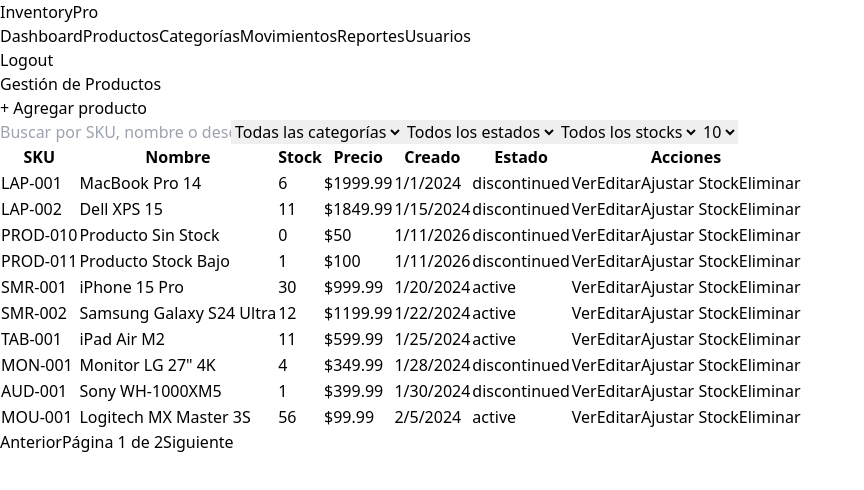
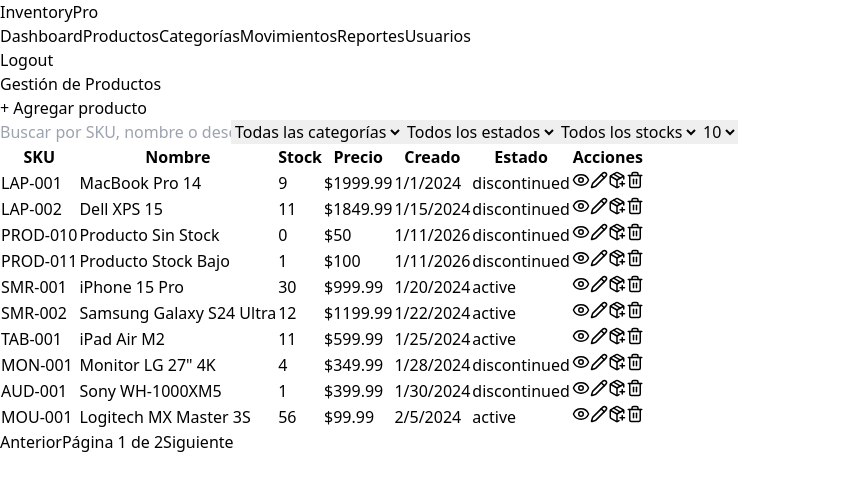
Before and after one commit to Nelson-Sosa/InventoryPro, a React (Vite) app: page /products in a window 1280 px wide. Shown: the top 490 px of the page, without its empty margins (0-864 px from the left). Built offline with nearby package versions, Linux system fonts and the light colour scheme; data requests are answered from the project's data file; sample sign-in values are in the browser's storage.

Commit message:
"mejorar diseño de ProductTable"

```diff
--- a/db.json
+++ b/db.json
@@ -71,13 +71,13 @@
       "categoryId": "1",
       "price": 1999.99,
       "cost": 1500,
-      "stock": 6,
+      "stock": 9,
       "minStock": 5,
       "maxStock": 50,
       "unit": "unidad",
       "status": "discontinued",
       "createdAt": "2024-01-01",
-      "updatedAt": "2026-01-12T15:50:17.621Z",
+      "updatedAt": "2026-01-13T03:02:38.596Z",
       "imageUrl": "https://cdsassets.apple.com/live/SZLF0YNV/images/sp/111902_mbp14-silver2.png"
     },
     {
--- a/package.json
+++ b/package.json
@@ -13,6 +13,7 @@
     "@hookform/resolvers": "^5.2.2",
     "axios": "^1.13.2",
     "date-fns": "^4.1.0",
+    "lucide-react": "^0.562.0",
     "react": "^19.2.0",
     "react-dom": "^19.2.0",
     "react-hook-form": "^7.71.0",
--- a/src/components/products/ProductTable.tsx
+++ b/src/components/products/ProductTable.tsx
@@ -1,5 +1,7 @@
 import { useState } from "react";
 import { Product } from "../../types/Product";
+import { Eye, Pencil, Trash2, PackagePlus } from "lucide-react";
+
 
 interface Props {
   products: Product[];
@@ -35,44 +37,89 @@ const ProductTable = ({ products, onDelete, onView, onEdit, onAdjustStock }: Pro
   };
 
   return (
-    <table className="w-full border">
-      <thead>
+  <div className="w-full overflow-x-auto rounded-lg border bg-white shadow-sm">
+    <table className="w-full border-collapse text-sm">
+      <thead className="bg-gray-100 text-gray-700">
         <tr>
-          <th onClick={() => handleSort("sku")} className="cursor-pointer">SKU</th>
-          <th onClick={() => handleSort("name")} className="cursor-pointer">Nombre</th>
-          <th onClick={() => handleSort("stock")} className="cursor-pointer">Stock</th>
-          <th onClick={() => handleSort("price")} className="cursor-pointer">Precio</th>
-          <th onClick={() => handleSort("createdAt")} className="cursor-pointer">Creado</th>
-          <th>Estado</th>
-          <th>Acciones</th>
+          <th onClick={() => handleSort("sku")} className="cursor-pointer px-3 py-2 text-left hover:text-blue-600">
+            SKU
+          </th>
+          <th onClick={() => handleSort("name")} className="cursor-pointer px-3 py-2 text-left hover:text-blue-600">
+            Nombre
+          </th>
+          <th onClick={() => handleSort("stock")} className="cursor-pointer px-3 py-2 text-left hover:text-blue-600">
+            Stock
+          </th>
+          <th onClick={() => handleSort("price")} className="cursor-pointer px-3 py-2 text-left hover:text-blue-600">
+            Precio
+          </th>
+          <th onClick={() => handleSort("createdAt")} className="cursor-pointer px-3 py-2 text-left hover:text-blue-600">
+            Creado
+          </th>
+          <th className="px-3 py-2 text-left">Estado</th>
+          <th className="px-3 py-2 text-left">Acciones</th>
         </tr>
       </thead>
-      <tbody>
-        {sortedProducts.map(p => {
-          let stockColor = "text-green-600";
-          if (p.stock === 0) stockColor = "text-red-600";
-          else if (p.stock < p.minStock) stockColor = "text-yellow-600";
+
+      <tbody className="divide-y">
+        {sortedProducts.map((p) => {
+          let stockColor = "text-green-600 font-medium";
+          if (p.stock === 0) stockColor = "text-red-600 font-medium";
+          else if (p.stock < p.minStock) stockColor = "text-yellow-600 font-medium";
 
           return (
-            <tr key={p.id}>
-              <td>{p.sku}</td>
-              <td>{p.name}</td>
-              <td className={stockColor}>{p.stock}</td>
-              <td>${p.price}</td>
-              <td>{new Date(p.createdAt).toLocaleDateString()}</td>
-              <td>{p.status}</td>
-              <td className="flex gap-2">
-                <button className="text-blue-600" onClick={() => onView(p.id)}>Ver</button>
-                <button className="text-yellow-600" onClick={() => onEdit(p.id)}>Editar</button>
-                <button className="text-purple-600" onClick={() => onAdjustStock(p)}>Ajustar Stock</button>
-                <button className="text-red-600" onClick={() => onDelete(p.id)}>Eliminar</button>
+            <tr key={p.id} className="hover:bg-gray-50 transition-colors">
+              <td className="px-3 py-2">{p.sku}</td>
+              <td className="px-3 py-2 font-medium text-gray-900">{p.name}</td>
+              <td className={`px-3 py-2 ${stockColor}`}>{p.stock}</td>
+              <td className="px-3 py-2">${p.price}</td>
+              <td className="px-3 py-2">
+                {new Date(p.createdAt).toLocaleDateString()}
               </td>
+              <td className="px-3 py-2 capitalize">{p.status}</td>
+             <td className="px-3 py-2">
+  <div className="flex items-center gap-3">
+    <button
+      onClick={() => onView(p.id)}
+      className="text-blue-600 hover:text-blue-800"
+      title="Ver"
+    >
+      <Eye size={18} />
+    </button>
+
+    <button
+      onClick={() => onEdit(p.id)}
+      className="text-yellow-600 hover:text-yellow-800"
+      title="Editar"
+    >
+      <Pencil size={18} />
+    </button>
+
+    <button
+      onClick={() => onAdjustStock(p)}
+      className="text-purple-600 hover:text-purple-800"
+      title="Ajustar stock"
+    >
+      <PackagePlus size={18} />
+    </button>
+
+    <button
+      onClick={() => onDelete(p.id)}
+      className="text-red-600 hover:text-red-800"
+      title="Eliminar"
+    >
+      <Trash2 size={18} />
+    </button>
+  </div>
+</td>
             </tr>
           );
         })}
       </tbody>
     </table>
-  );
+  </div>
+);
+
 };
 
 export default ProductTable;
```
Also changed, not shown: 1 other file (tests, documents, lock files or other folders).
